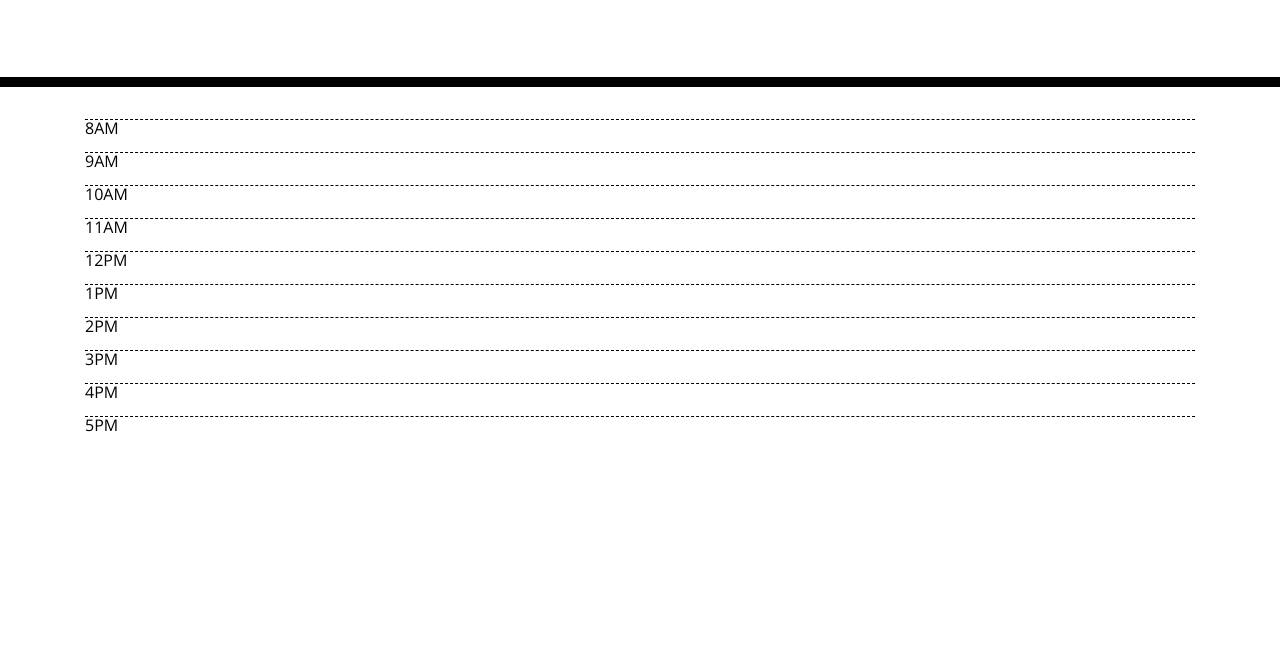
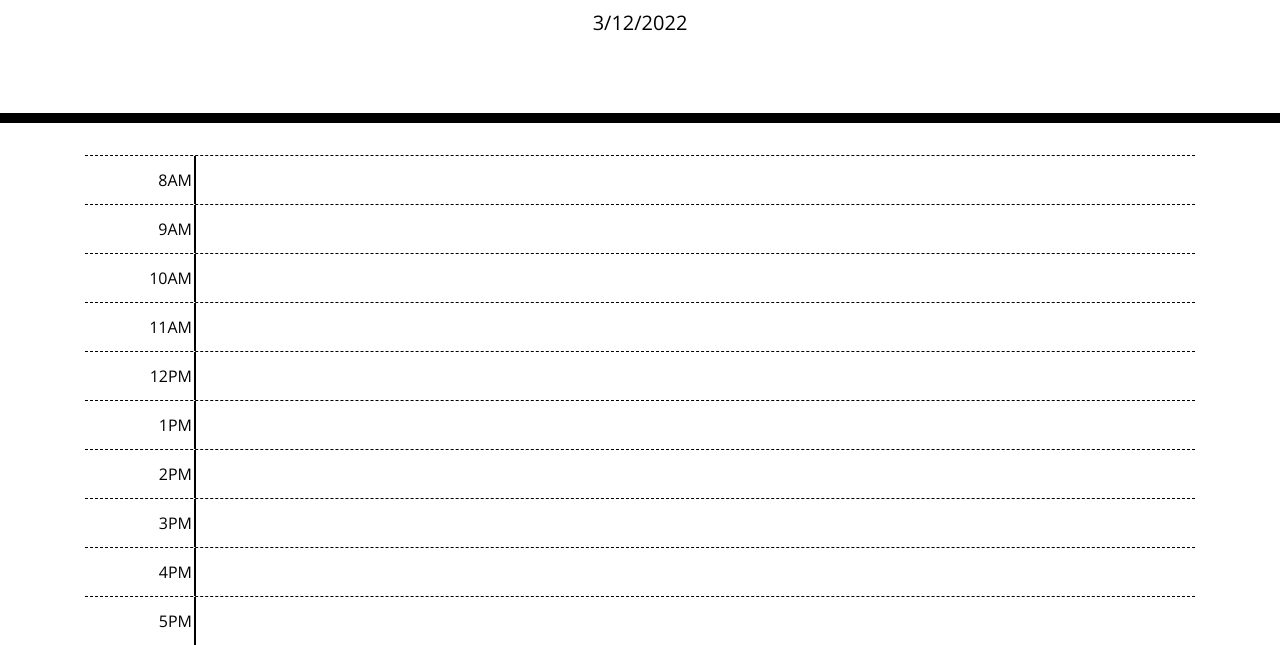
Before and after one commit to colleenkhm/run-my-life, a plain HTML site: page Develop/index.html in a window 1280 px wide. Shown: the part 181-826 px from the top of the page. Before the commit the page ends 800 px from the top, so only its background shows below. Drawn offline with nearby package versions, Linux system fonts and the light colour scheme.

Commit message:
updated css for hour display

```diff
--- a/Develop/css/style.css
+++ b/Develop/css/style.css
@@ -40,7 +40,17 @@ body {
     background-color: #ffffff;
     color: #000000;
     border-top: 1px dashed #000000;
-    text-align: left;
+  }
+
+  .hour-display {
+    border: border-box;
+    border-right:2px solid #000000;
+    display: left;
+    width: 10%;
+    margin: 0;
+    line-height: 300%;
+    padding: 0px 2px;
+    text-align: right;
   }
 
   .past {
--- a/Develop/index.html
+++ b/Develop/index.html
@@ -31,34 +31,34 @@
     <div class="container">
       <!-- Timeblocks go here -->
       <div class="hour" id="eight">
-      <p>8AM</p>
+      <p class="hour-display">8AM</p>
       </div>
       <div class="hour" id="nine">
-        <p>9AM</p>
+        <p class="hour-display">9AM</p>
       </div>
       <div class="hour" id="ten">
-        <p>10AM</p>
+        <p class = hour-display>10AM</p>
       </div>
       <div class="hour" id="eleven">
-        <p>11AM</p>
+        <p class="hour-display">11AM</p>
       </div>
       <div class="hour" id="twelve">
-        <p>12PM</p>
+        <p class="hour-display">12PM</p>
       </div>
       <div class="hour" id="one">
-        <p>1PM</p>
+        <p class="hour-display">1PM</p>
       </div>
       <div class="hour" id="two">
-        <p>2PM</p>
+        <p class="hour-display">2PM</p>
       </div>
       <div class="hour" id="three">
-        <p>3PM</p>
+        <p class="hour-display">3PM</p>
       </div>
       <div class="hour" id="four">
-        <p>4PM</p>
+        <p class="hour-display">4PM</p>
       </div>
       <div class="hour" id="five">
-        <p>5PM</p>
+        <p class="hour-display">5PM</p>
       </div>
     </div>
     <script src="js/script.js"></script>
--- a/Develop/js/script.js
+++ b/Develop/js/script.js
@@ -1,11 +1,11 @@
 //display current date and time
 //still need to figure out how to make the time increase - using moments.js should work but its not loading
-const now = new Date(MM-YYYY);
-let displayDate = now.toString();
+const now = new Date();
+var dateNoTime = (now.getMonth()+1)+'/'+now.getDate()+'/'+now.getFullYear();
+let displayDate = dateNoTime.toString();
 document.getElementById(currentDay);
 currentDay.innerHTML = displayDate;
 
-// add events
+// onclick function that enables text input for each field
 // refer to taskinator for adding events/saving in local storage
-
 // change color for past/future events (if/else if/else statements for past, present, and future)
```
